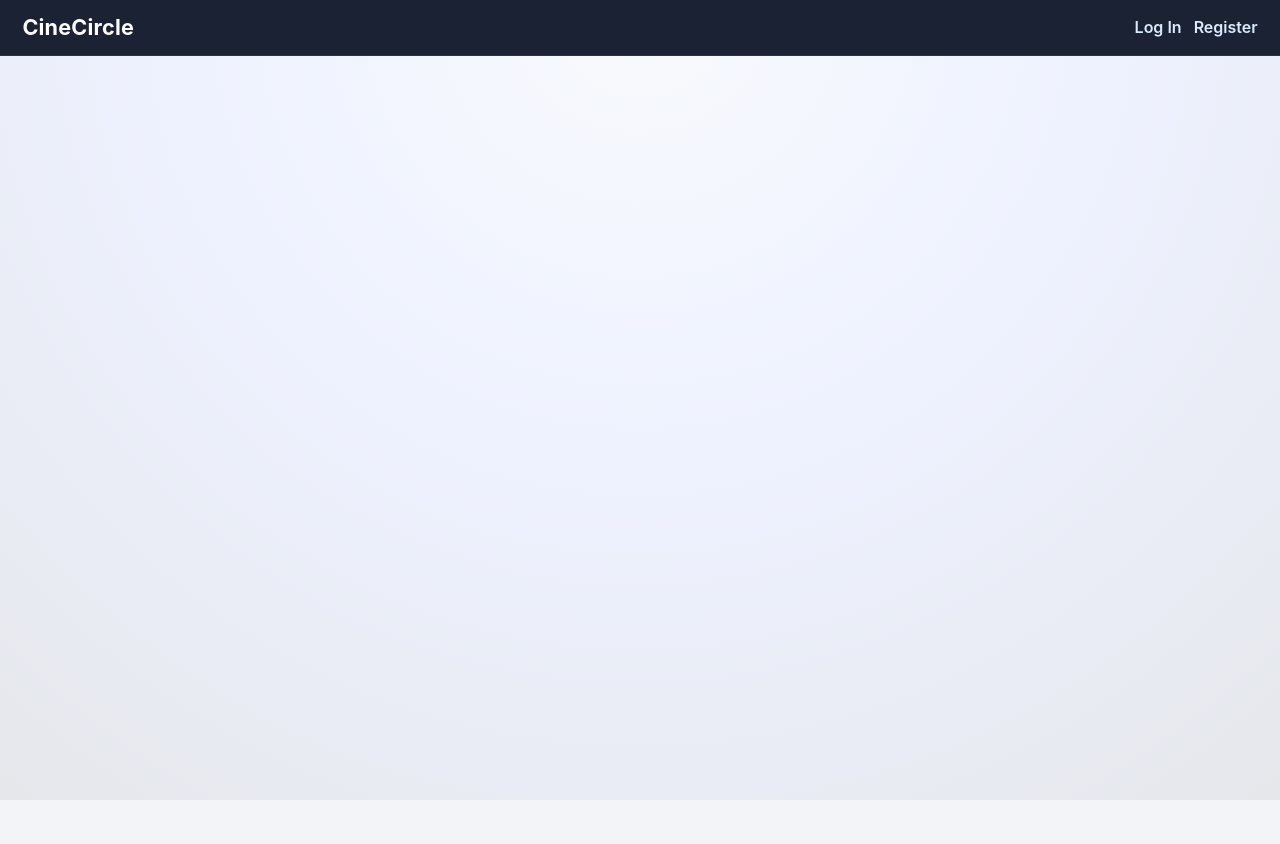
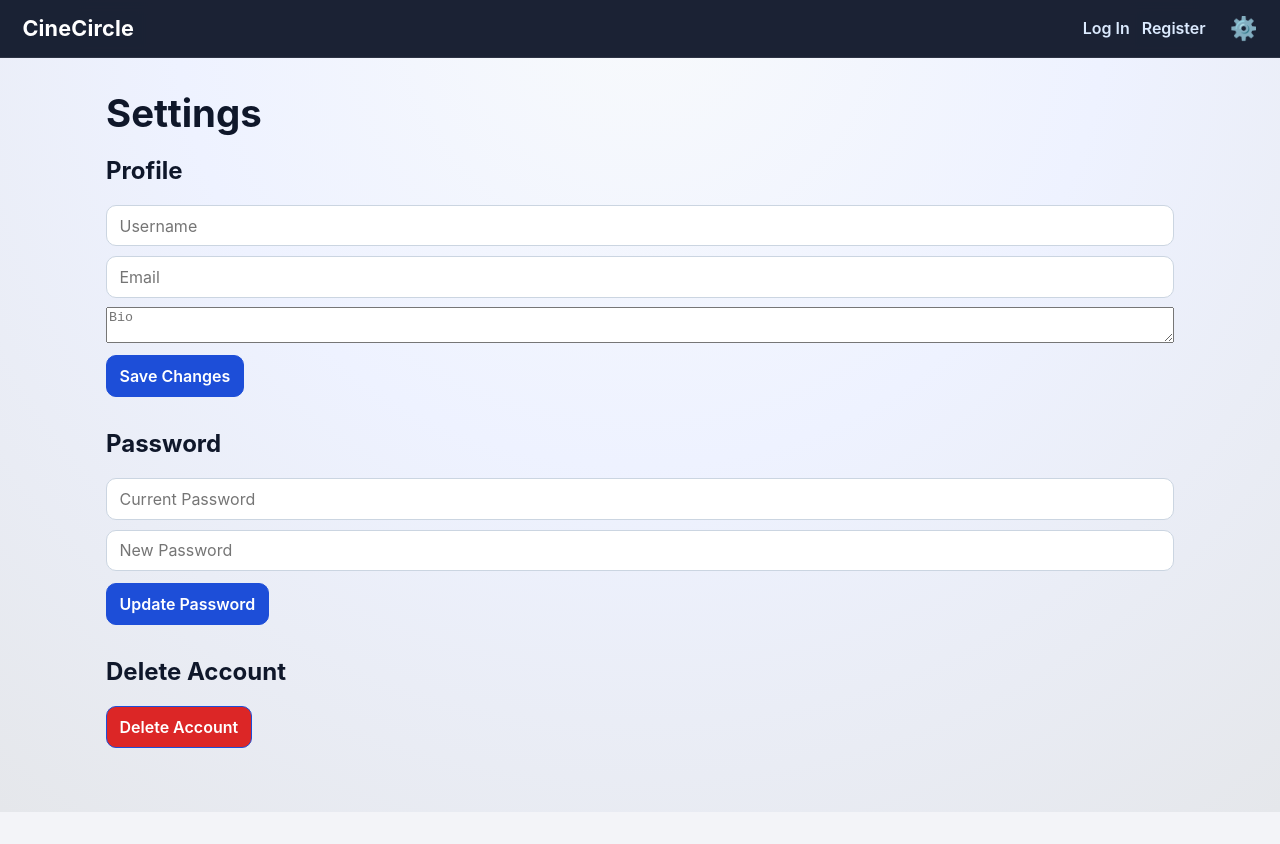
Before and after one commit to khaira43/cinecircle, a React (Vite) app in the folder client/: page /settings in a window 1280 px wide. Before the commit the page ends 800 px from the top, so only its background shows below. Built offline with nearby package versions, Linux system fonts and the light colour scheme.

Commit message:
UI navbar fix,  settings page, and styling updates

```diff
--- a/client/src/App.tsx
+++ b/client/src/App.tsx
@@ -1,21 +1,27 @@
 import { BrowserRouter, Route, Routes } from "react-router-dom";
 import { AuthProvider } from "./context/AuthContext";
+
 import Register from "./pages/Register";
 import Login from "./pages/Login";
 import Home from "./pages/Home";
+import Settings from "./pages/Settings";
+import MediaDetail from "./pages/MediaDetail";
+
 import Navbar from "./components/Navbar";
-import MediaDetail from "./pages/MediaDetail";
 
 const App = () => {
     return (
         <AuthProvider>
             <BrowserRouter>
                 <Navbar />
+
                 <Routes>
                     <Route path="/register" element={<Register />} />
                     <Route path="/login" element={<Login />} />
                     <Route path="/" element={<Home />} />
                     <Route path="/media/:id" element={<MediaDetail />} />
+
+                    <Route path="/settings" element={<Settings />} />
                 </Routes>
             </BrowserRouter>
         </AuthProvider>
--- a/client/src/components/Navbar.tsx
+++ b/client/src/components/Navbar.tsx
@@ -11,9 +11,10 @@ const Navbar = () => {
     };
 
     return (
-        <nav className="navbar">
-            <Link to="/">CineCircle</Link>
+    <nav className="navbar">
+        <Link to="/">CineCircle</Link>
 
+        <div className="navbar-right">
             <div className="navbar-links">
                 {isAuthenticated ? (
                     <>
@@ -27,7 +28,13 @@ const Navbar = () => {
                     </>
                 )}
             </div>
-        </nav>
+
+            {/* ⚙️ OUTSIDE the links */}
+            <Link to="/settings" className="settings-icon">
+                ⚙️
+            </Link>
+        </div>
+    </nav>
     );
 };
 
--- a/client/src/index.css
+++ b/client/src/index.css
@@ -38,6 +38,12 @@ a {
   font-size: 1.35rem;
   font-weight: 700;
   letter-spacing: 0.2px;
+}
+
+.navbar-right {
+  display: flex;
+  align-items: center;
+  gap: 1rem;
 }
 
 .navbar-links {
@@ -375,3 +381,51 @@ button:disabled {
   cursor: pointer;
   font-size: 12px;
 }
+
+.settings-icon {
+  font-size: 1.4rem;
+  margin-left: 0.5rem;
+}
+
+.settings-section {
+  margin-bottom: 2rem;
+}
+
+.settings-form {
+  display: grid;
+  gap: 0.6rem;
+  margin-bottom: 0.75rem;
+}
+
+.delete-btn {
+  background: #dc2626;
+}
+
+.delete-btn:hover {
+  background: #b91c1c;
+}
+
+.modal {
+  position: fixed;
+  top: 0;
+  left: 0;
+  width: 100%;
+  height: 100%;
+  background: rgba(0,0,0,0.5);
+  display: flex;
+  align-items: center;
+  justify-content: center;
+}
+
+.modal-content {
+  background: white;
+  padding: 1.5rem;
+  border-radius: 12px;
+  width: 300px;
+}
+
+.modal-actions {
+  display: flex;
+  gap: 0.5rem;
+  margin-top: 0.75rem;
+}
--- /dev/null
+++ b/client/src/pages/Settings.tsx
@@ -0,0 +1,76 @@
+import { useState } from "react";
+
+const Settings = () => {
+    const [showDeleteConfirm, setShowDeleteConfirm] = useState(false);
+    const [confirmText, setConfirmText] = useState("");
+
+    const handleDelete = () => {
+        if (confirmText === "DELETE") {
+            alert("Account deleted (mock)");
+        }
+    };
+
+    return (
+        <main className="page">
+            <h1>Settings</h1>
+
+            <section className="settings-section">
+                <h2>Profile</h2>
+
+                <div className="settings-form">
+                    <input type="text" placeholder="Username" />
+                    <input type="email" placeholder="Email" />
+                    <textarea placeholder="Bio" />
+                </div>
+
+                <button>Save Changes</button>
+            </section>
+
+            <section className="settings-section">
+                <h2>Password</h2>
+
+                <div className="settings-form">
+                    <input type="password" placeholder="Current Password" />
+                    <input type="password" placeholder="New Password" />
+                </div>
+
+                <button>Update Password</button>
+            </section>
+
+            <section className="settings-section danger">
+                <h2>Delete Account</h2>
+
+                <button
+                    className="delete-btn"
+                    onClick={() => setShowDeleteConfirm(true)}
+                >
+                    Delete Account
+                </button>
+            </section>
+
+            {showDeleteConfirm && (
+                <div className="modal">
+                    <div className="modal-content">
+                        <h3>Are you sure?</h3>
+                        <p>Type DELETE to confirm</p>
+
+                        <input
+                            type="text"
+                            value={confirmText}
+                            onChange={(e) => setConfirmText(e.target.value)}
+                        />
+
+                        <div className="modal-actions">
+                            <button onClick={handleDelete}>Confirm</button>
+                            <button onClick={() => setShowDeleteConfirm(false)}>
+                                Cancel
+                            </button>
+                        </div>
+                    </div>
+                </div>
+            )}
+        </main>
+    );
+};
+
+export default Settings;
```
